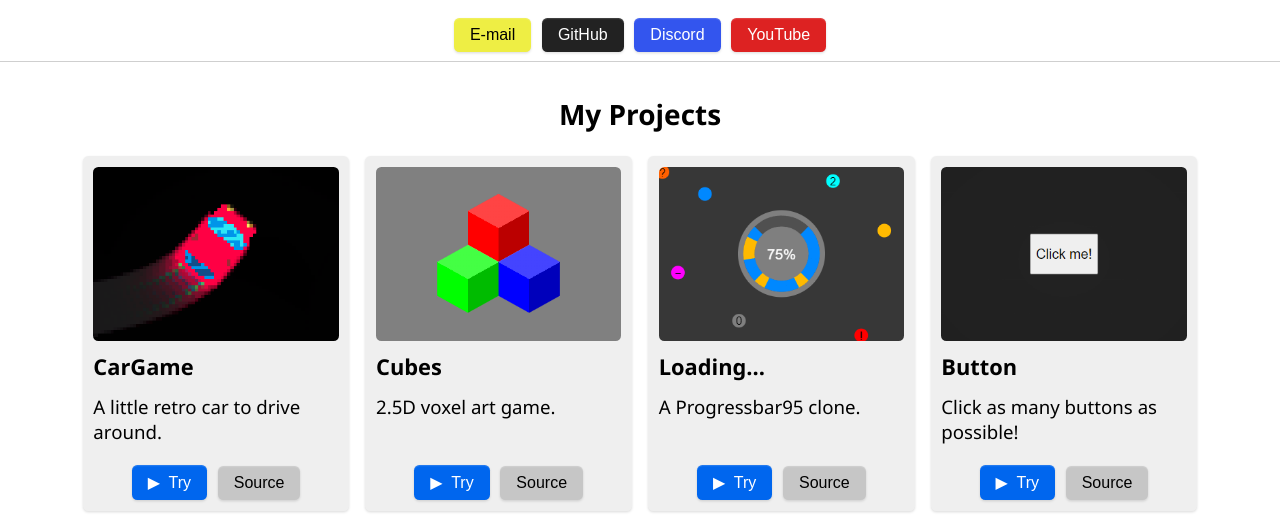
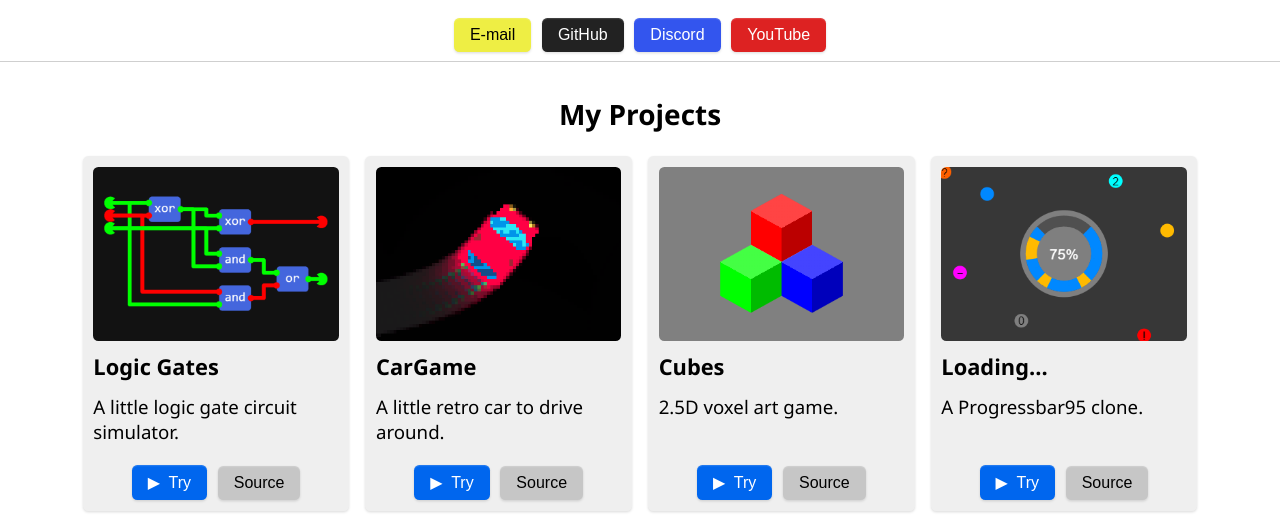
Before and after one commit to Tech-Tac/Tech-Tac.github.io, a plain HTML site: page index.html in a window 1280 px wide. Shown: the part 223-747 px from the top of the page. Drawn offline with Linux system fonts and the light colour scheme.

Commit message:
Added Logic Gates card

```diff
--- a/index.html
+++ b/index.html
@@ -37,6 +37,15 @@
     <main>
       <h2 id="projects">My Projects</h2>
       <div class="wrapper">
+        <section>
+          <img src="banners/logic_gates.png" alt="CarGame Screenshot" />
+          <h3>Logic Gates</h3>
+          <p>A little logic gate circuit simulator.</p>
+          <div class="button-group">
+            <a href="https://tech-tac.github.io/logic-gates"><button class="primary">▶&nbsp; Try</button></a>
+            <a href="https://www.github.com/Tech-Tac/logic-gates" target="_blank"><button>Source</button></a>
+          </div>
+        </section>
         <section>
           <img src="banners/cargame.png" alt="CarGame Screenshot" />
           <h3>CarGame</h3>
```
Also changed, not shown: banners/logic_gates.png (added).
